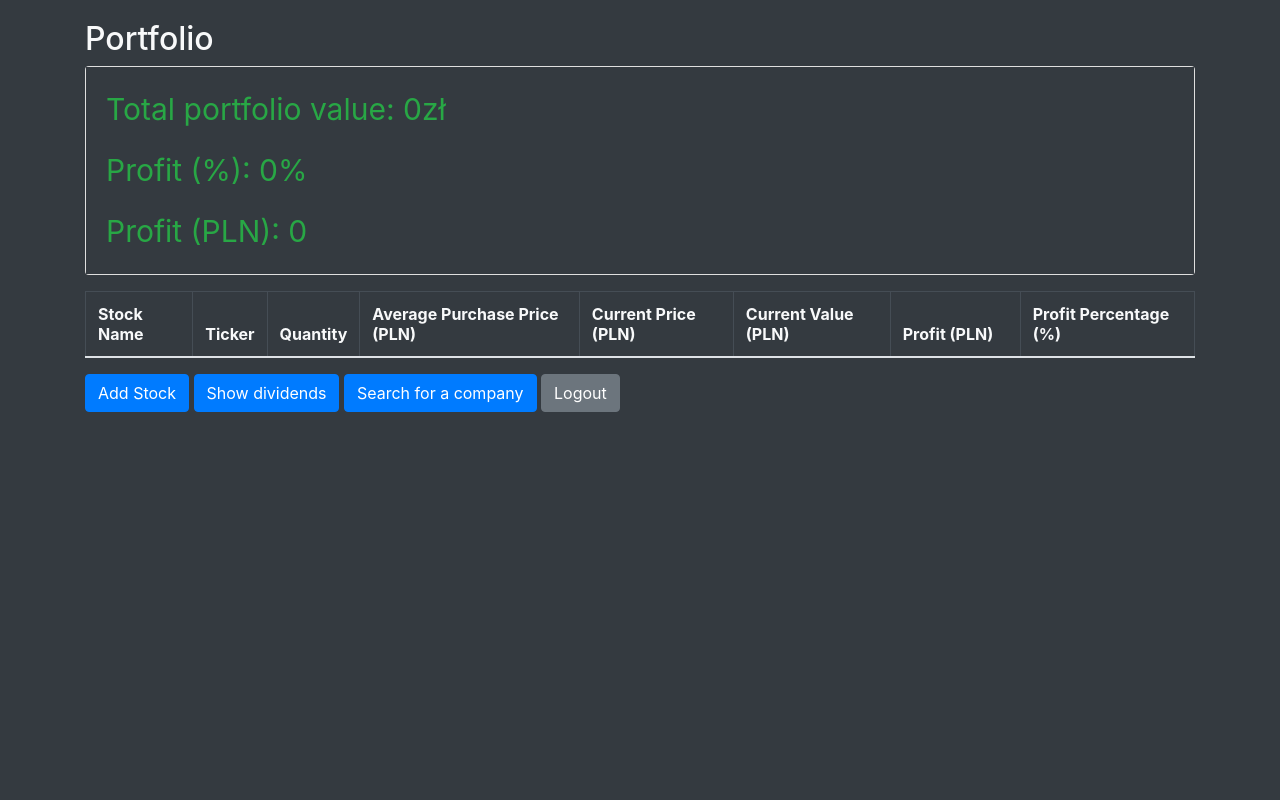
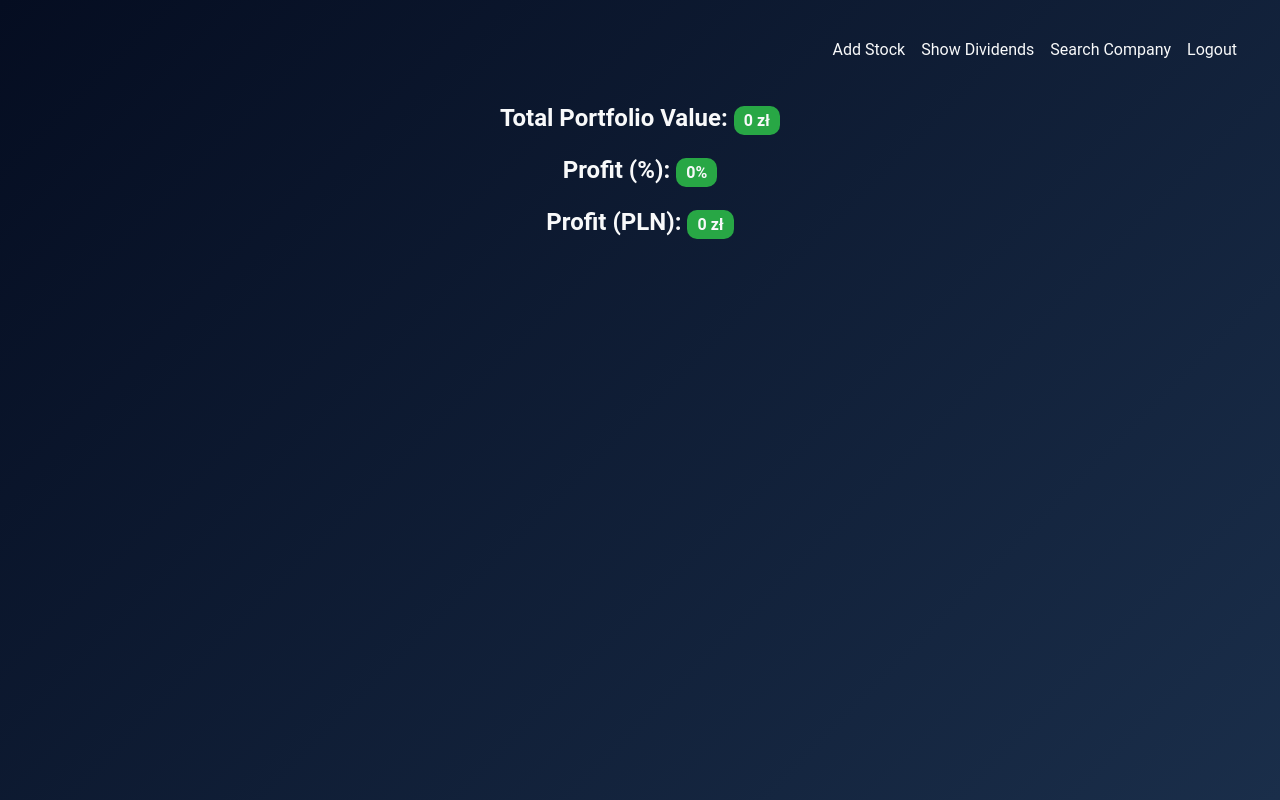
Before and after one commit to SURFLOU/DividendCity, a Django app: page /portfolio/ in a window 1280 px wide. Run offline with Django 4.2, Linux system fonts and the light colour scheme; the visitor is signed in with stand-in values (Sample User, id 1); lists and menus that the app fills with data are empty; parts of the project's set-up code (start-up, migrations or seed data) failed here and were passed over; some libraries are stand-ins or nearby versions.

Commit message:
feat: added new frontend for portfolio website

```diff
--- a/Dywidendy_GPW/templates/portfolio.html
+++ b/Dywidendy_GPW/templates/portfolio.html
@@ -7,98 +7,211 @@
     <meta charset="UTF-8">
     <meta name="viewport" content="width=device-width, initial-scale=1.0">
     <title>Portfolio</title>
-    <!-- Bootstrap CSS -->
     <link rel="stylesheet" href="https://stackpath.bootstrapcdn.com/bootstrap/4.5.2/css/bootstrap.min.css">
     <style>
-        /* Custom dark mode styles */
         body {
-            background-color: #343a40;
-            color: #f8f9fa; /* Light text color */
+            background: linear-gradient(135deg, #050d21, #1a2e4a);
+            color: #f8f9fa;
+            padding: 20px;
+            font-family: 'Roboto', sans-serif;
+        }
+
+        h2 {
+            font-size: 2.5rem;
+            font-weight: bold;
+            text-align: center;
+            margin-bottom: 30px;
+            letter-spacing: 1.5px;
+        }
+
+        .portfolio-summary {
+            text-align: center;
+            margin-bottom: 40px;
+        }
+
+        .portfolio-summary p {
+            font-size: 1.5rem;
+            font-weight: 600;
+        }
+
+        .navbar-custom {
+            padding: 10px 15px;
+            margin-bottom: 20px;
+        }
+
+        .navbar-custom .navbar-brand,
+        .navbar-custom .nav-link {
+            color: #f8f9fa;
+            font-size: 1rem;
+        }
+
+        .navbar-custom .nav-link:hover {
+            color: #17a2b8;
+        }
+
+        .card-custom {
+            background-color: rgba(33, 37, 41, 0.9);
+            border: none;
+            border-radius: 15px;
+            box-shadow: 0px 8px 20px rgba(0, 0, 0, 0.15);
+            color: #f8f9fa;
+            margin-bottom: 20px;
+            transition: all 0.3s ease;
+        }
+
+        .card-custom:hover {
+            transform: translateY(-5px);
+            box-shadow: 0px 12px 30px rgba(0, 0, 0, 0.3);
+        }
+
+        .card-body-custom {
             padding: 20px;
         }
-        .table-custom {
-            background-color: #212529; /* Darker table background */
-            color: #f8f9fa; /* Light text color */
-            border: 1px solid #454d55; /* Darker border */
+
+        .stock-header {
+            font-size: 1.5rem;
+            font-weight: bold;
+            display: flex;
+            justify-content: space-between;
+            align-items: center;
         }
-        .table-custom th,
-        .table-custom td {
-            border: 1px solid #454d55; /* Darker border */
+
+        .stock-header a {
+            color: #f8f9fa;
+            text-decoration: none;
+            transition: color 0.3s ease;
         }
-        .table-custom thead {
-            background-color: #343a40; /* Darker header background */
+
+        .stock-header a:hover {
+            color: #17a2b8;
         }
-        .table-custom .profit-green {
-            color: #28a745; /* Green profit text */
+
+        .badge-custom {
+            font-size: 1rem;
+            padding: 5px 10px;
+            border-radius: 10px;
         }
-        .table-custom .loss-red {
-            color: #dc3545; /* Red loss text */
+
+        .badge-profit {
+            background-color: #28a745;
         }
-        .wider-cell {
-            width: 130px;
+
+        .badge-loss {
+            background-color: #dc3545;
         }
-        .card-text{
-            font-size: 30px;
+
+        .list-group-custom {
+            background-color: transparent;
+            border: none;
         }
-        .profit-green-card{
-            color:#28a745;
+
+        .list-group-item-custom {
+            background-color: #343a40;
+            border: none;
+            color: #f8f9fa;
+            padding: 15px 20px;
+            font-size: 1.1rem;
+            border-radius: 10px;
+            margin-bottom: 10px;
+            transition: background-color 0.3s ease, transform 0.3s ease;
         }
-        .loss-red-card{
-            color:#dc3545;
+
+        .list-group-item-custom:hover {
+            background-color: #495057;
+            transform: translateY(-2px);
+        }
+
+        .grid-container {
+            display: grid;
+            grid-template-columns: repeat(auto-fit, minmax(350px, 1fr));
+            gap: 20px;
+        }
+
+        @media (max-width: 768px) {
+            .stock-header {
+                flex-direction: column;
+                align-items: flex-start;
+            }
+
+            .grid-container {
+                grid-template-columns: 1fr;
+            }
+
+            .portfolio-summary p {
+                font-size: 1.2rem;
+            }
+
+            .navbar-custom .navbar-brand,
+            .navbar-custom .nav-link {
+                font-size: 0.9rem;
+            }
         }
     </style>
-        {% endblock head %}
+    {% endblock head %}
 </head>
 <body>
     {% block content %}
+    <nav class="navbar navbar-expand-lg navbar-custom">
+        <div class="navbar-collapse" id="navbarNav">
+            <ul class="navbar-nav ml-auto">
+                <li class="nav-item">
+                    <a class="nav-link" href="{% url 'add_stock' %}">Add Stock</a>
+                </li>
+                <li class="nav-item">
+                    <a class="nav-link" href="{% url 'dividends' %}">Show Dividends</a>
+                </li>
+                <li class="nav-item">
+                    <a class="nav-link" href="{% url 'search' %}">Search Company</a>
+                </li>
+                <li class="nav-item">
+                    <a class="nav-link" href="{% url 'logout' %}">Logout</a>
+                </li>
+            </ul>
+        </div>
+    </nav>
+
     <div class="container">
-        <h2>Portfolio</h2>
-
-        <div class="card mb-3">
-            <div class="card-body bg-dark">
-                <p class="{% if total_profit_pln >= 0 %}profit-green-card card-text{% else %}loss-red-card card-text{% endif %}">Total portfolio value: {{ total_holdings_value }}zł</p>
-                <p class="{% if total_profit_pln >= 0 %}profit-green-card card-text{% else %}loss-red-card card-text{% endif %}">Profit (%): {{ total_profit_percentage }}%</p>
-                <p class="{% if total_profit_pln >= 0 %}profit-green-card card-text{% else %}loss-red-card card-text{% endif %}">Profit (PLN): {{ total_profit_pln }} </p>
-            </div>
+        <div class="portfolio-summary">
+            <p>Total Portfolio Value: <span class="{% if total_profit_pln >= 0 %}badge-custom badge-profit{% else %}badge-custom badge-loss{% endif %}">{{ total_holdings_value }} zł</span></p>
+            <p>Profit (%): <span class="{% if total_profit_pln >= 0 %}badge-custom badge-profit{% else %}badge-custom badge-loss{% endif %}">{{ total_profit_percentage }}%</span></p>
+            <p>Profit (PLN): <span class="{% if total_profit_pln >= 0 %}badge-custom badge-profit{% else %}badge-custom badge-loss{% endif %}">{{ total_profit_pln }} zł</span></p>
         </div>
 
-        <div class="table-responsive">
-            <table class="table table-custom table-striped">
-                <thead>
-                    <tr>
-                        <th>Stock Name</th>
-                        <th>Ticker</th>
-                        <th>Quantity</th>
-                        <th>Average Purchase Price (PLN)</th>
-                        <th>Current Price (PLN)</th>
-                        <th>Current Value (PLN)</th>
-                        <th class="wider-cell">Profit (PLN)</th>
-                        <th>Profit Percentage (%)</th>
-                    </tr>
-                </thead>
-                <tbody>
-                    {% for stock in portfolio %}
-                    <tr>
-                        <td><a href="{% url 'company_info' stock.ticker.ticker %}" class="text-light">{{ stock.ticker.name }}</a></td>
-                        <td>{{ stock.ticker.ticker }}</td>
-                        <td>{{ stock.quantity }}</td>
-                        <td>{{ stock.average_purchase_price }} zł</td>
-                        <td>{{ stock.current_price }} zł</td>
-                        <td>{{ stock.current_value }} zł</td>
-                        <td class="{% if stock.profit >= 0 %}profit-green{% else %}loss-red{% endif %}">{{ stock.profit }} zł</td>
-                        <td class="{% if stock.profit >= 0 %}profit-green{% else %}loss-red{% endif %}">{{ stock.percentage }}%</td>
-                    </tr>
-                    {% endfor %}
-                </tbody>
-            </table>
+        <div class="grid-container">
+            {% for stock in portfolio %}
+            <div class="card-custom">
+                <div class="card-body-custom">
+                    <div class="stock-header">
+                        <a href="{% url 'company_info' stock.ticker.ticker %}">{{ stock.ticker.ticker }}</a>
+                        <span class="badge {% if stock.profit_color == 'green' %}badge-custom badge-profit{% else %}badge-custom badge-loss{% endif %}">
+                            {{ stock.profit }} zł
+                        </span>
+                    </div>
+                    <p>{{ stock.ticker.name }}</p>
+
+                    <div class="list-group list-group-custom">
+                        <div class="list-group-item list-group-item-custom">
+                            <strong>Quantity:</strong> {{ stock.quantity }}
+                        </div>
+                        <div class="list-group-item list-group-item-custom">
+                            <strong>Avg. Purchase Price:</strong> {{ stock.average_purchase_price }} zł
+                        </div>
+                        <div class="list-group-item list-group-item-custom">
+                            <strong>Current Price:</strong> {{ stock.current_price }} zł
+                        </div>
+                        <div class="list-group-item list-group-item-custom">
+                            <strong>Value:</strong> {{ stock.current_value }} zł
+                        </div>
+                        <div class="list-group-item list-group-item-custom">
+                            <strong>Profit Percentage:</strong> {{ stock.percentage }}%
+                        </div>
+                    </div>
+                </div>
+            </div>
+            {% endfor %}
         </div>
-        <a href="{% url 'add_stock' %}" class="btn btn-primary">Add Stock</a>
-        <a href="{% url 'dividends' %}" class="btn btn-primary">Show dividends</a>
-        <a href="{% url 'search' %}" class="btn btn-primary">Search for a company</a>
-        <a href="{% url 'logout' %}" class="btn btn-secondary">Logout</a>
     </div>
 
-    <!-- Bootstrap JS and dependencies (optional for certain features) -->
     <script src="https://code.jquery.com/jquery-3.5.1.slim.min.js"></script>
     <script src="https://cdn.jsdelivr.net/npm/@popperjs/core@1.16.1/dist/umd/popper.min.js"></script>
     <script src="https://stackpath.bootstrapcdn.com/bootstrap/4.5.2/js/bootstrap.min.js"></script>
--- a/Dywidendy_GPW/views.py
+++ b/Dywidendy_GPW/views.py
@@ -68,6 +68,8 @@ def portfolio(request):
                 stock.profit_color = 'green'
             else:
                 stock.profit_color = 'red'
+
+            stock.profit = format(stock.profit, '.2f')
 
         except CompaniesPrice.DoesNotExist:
             stock.current_price = 0.0
```
